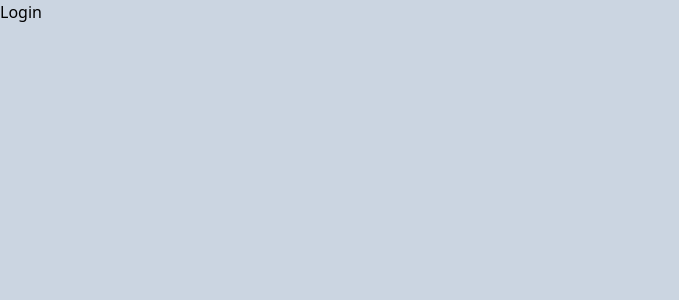
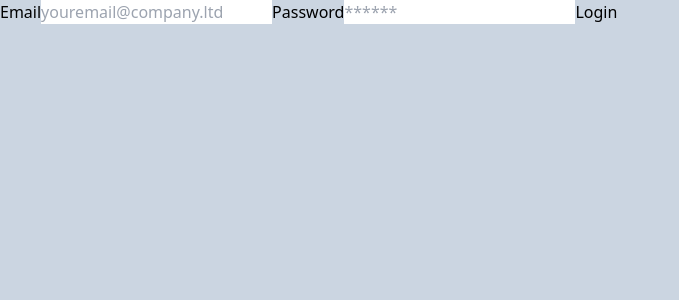
Before and after one commit to Googluu/r_fb_at_ej, a React (Create React App) app: page /login in a window 1280 px wide. Shown: the top 300 px of the page, without its empty margins (0-679 px from the left). Built offline with nearby package versions, Linux system fonts and the light colour scheme; no server answers.

Commit message:
05 step: login with password

```diff
--- a/src/App.js
+++ b/src/App.js
@@ -2,6 +2,7 @@
 import { Routes, Route } from 'react-router-dom';
 import { Home } from './components/Home';
 import { Login } from './components/Login';
+import { ProtectedRouter } from './components/ProtectedRoute';
 import { Register } from './components/Register';
 import { AuthProvider } from './context/authContext';
 
@@ -10,7 +11,11 @@
     <div className="bg-slate-300 h-screen text-black flex">
       <AuthProvider>
         <Routes>
-          <Route path='/' element={<Home />} />
+          <Route path='/' element={
+            <ProtectedRouter>
+              <Home />
+            </ProtectedRouter>
+          } />
           <Route path='/login' element={<Login />} />
           <Route path='/register' element={<Register />} />
         </Routes>
--- a/src/components/Home.jsx
+++ b/src/components/Home.jsx
@@ -2,10 +2,21 @@
 
 export const Home = () => {
 
-  const {user} = useAuth();
-  console.log(user);
+  const { user, logout, loading } = useAuth();
+
+  const handleLogout = async () => {
+    await logout()
+  };
+
+  if (loading) return <h1>loading</h1>
 
   return (
-    <div>Home</div>
+    <div>
+      <h1>Welcome {user.email}</h1>
+
+      <button onClick={handleLogout}>
+        logout
+      </button>
+    </div>
   )
 };
--- a/src/components/Login.jsx
+++ b/src/components/Login.jsx
@@ -1,5 +1,50 @@
+import { useState } from 'react';
+import { useAuth } from '../context/authContext';
+import { useNavigate } from 'react-router-dom';
+
 export const Login = () => {
+
+  const [user, setUser] = useState({
+    email: '',
+    password: '',
+  });
+  const { login } = useAuth();
+  const navigate = useNavigate();
+  const [error, setError] = useState();
+
+  const handleChange = ({ target: { name, value } }) => {
+    setUser({ ...user, [name]: value })
+  };
+
+  const handleSubmit = async (e) => {
+    e.preventDefault()
+    setError('');
+    try {
+      await login(user.email, user.password);
+      navigate('/')
+    } catch (error) {
+      setError(error.message);
+    }
+  }
+
   return (
-    <div>Login</div>
+    <div>
+
+      {error && <p>{error}</p>}
+
+      <form onSubmit={handleSubmit}>
+        <label htmlFor="email">Email</label>
+        <input type="email" name="email" placeholder="youremail@company.ltd"
+          onChange={handleChange}
+        />
+
+        <label htmlFor="password">Password</label>
+        <input type="password" name="password" placeholder="******" id="password"
+          onChange={handleChange}
+        />
+
+        <button>Login</button>
+      </form>
+    </div>
   )
 };
--- a/src/components/ProtectedRoute.jsx
+++ b/src/components/ProtectedRoute.jsx
@@ -0,0 +1,12 @@
+import { Navigate } from 'react-router-dom';
+import { useAuth } from '../context/authContext';
+
+export function ProtectedRouter({ children }) {
+  const { user, loading } = useAuth()
+
+  if (loading) return <h1>loding</h1>;
+
+  if (!user) return <Navigate to="/login" />;
+
+  return <>{children}</>;
+}
--- a/src/context/authContext.js
+++ b/src/context/authContext.js
@@ -1,5 +1,10 @@
-import { createContext, useContext } from 'react';
-import { createUserWithEmailAndPassword } from 'firebase/auth';
+import { createContext, useContext, useEffect, useState } from 'react';
+import {
+  createUserWithEmailAndPassword,
+  signInWithEmailAndPassword,
+  onAuthStateChanged,
+  signOut
+} from 'firebase/auth';
 
 import { auth } from '../firebase.config';
 
@@ -12,11 +17,26 @@
 };
 
 export function AuthProvider({ children }) {
+  const [ user, setUser ] = useState(null);
+  const [ loading, setLoading ] = useState(true);
 
   const signup = (email, password) => createUserWithEmailAndPassword(auth, email, password);
 
+  const login = async (email, password) => signInWithEmailAndPassword(auth, email, password);
+
+  const logout = () => signOut(auth);
+
+  useEffect(() => {
+    const unsubscribe = onAuthStateChanged(auth, currenUser => {
+      setUser(currenUser);
+      setLoading(false);
+    })
+
+    return () => unsubscribe();
+  }, [])
+
   return (
-    <authContext.Provider value={{ signup }}>
+    <authContext.Provider value={{ signup, login, user, logout, loading }}>
       {children}
     </authContext.Provider>
   )
```
